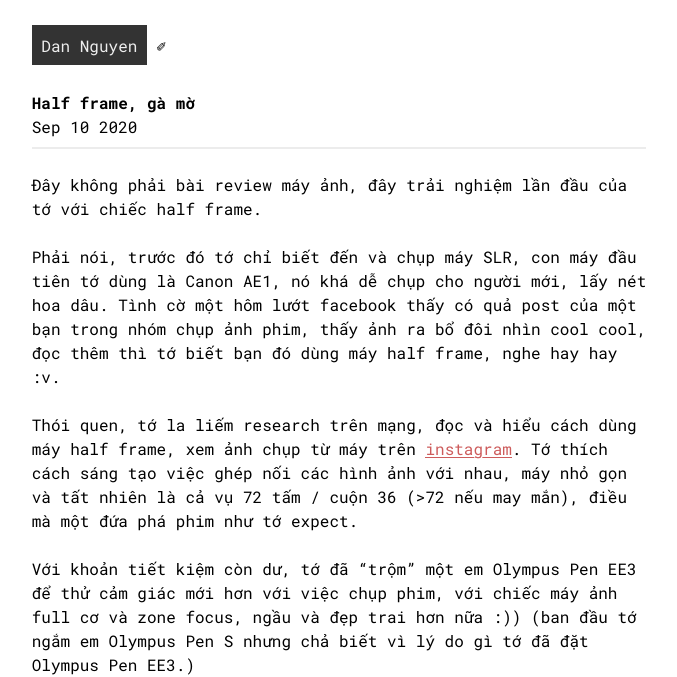
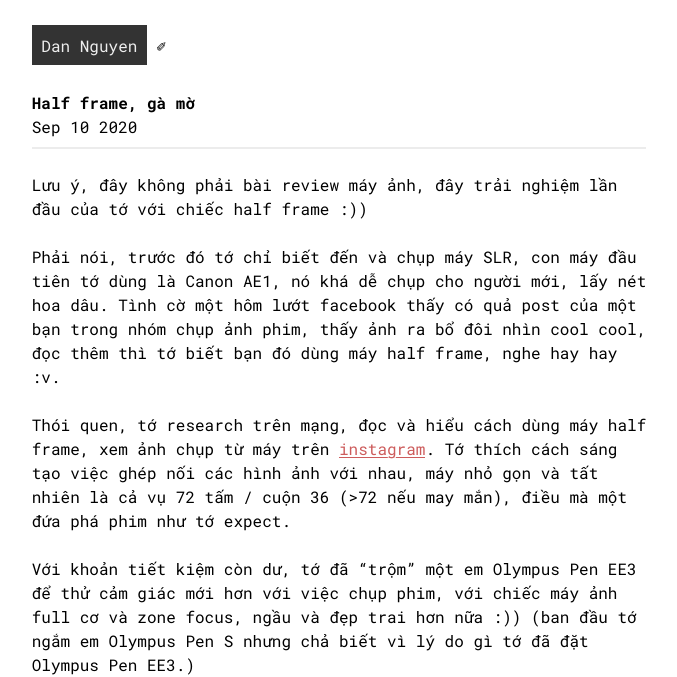
Before and after one commit to eerfsiybbod/eerfsiybbod.github.io, a Jekyll site: the page built from _posts/2020-09-10-half-frame.markdown, in a window 1280 px wide and 900 px high, cut to the strip 0-677 px from the top of the window. Shown: the whole strip, without its empty margins (301-978 px from the left). Built offline with Jekyll 4.4.1, drawn with Linux system fonts in a browser that asks for light colours.

Commit message:
Update 2020-09-10-half-frame.markdown

```diff
--- a/_posts/2020-09-10-half-frame.markdown
+++ b/_posts/2020-09-10-half-frame.markdown
@@ -4,11 +4,11 @@ title:  "Half frame, gà mờ"
 date:   2020-09-10
 ---
 
-Đây không phải bài review máy ảnh, đây trải nghiệm lần đầu của tớ với chiếc half frame.
+Lưu ý, đây không phải bài review máy ảnh, đây trải nghiệm lần đầu của tớ với chiếc half frame :))
 
 Phải nói, trước đó tớ chỉ biết đến và chụp máy SLR, con máy đầu tiên tớ dùng là Canon AE1, nó khá dễ chụp cho người mới, lấy nét hoa dâu. Tình cờ một hôm lướt facebook thấy có quả post của một bạn trong nhóm chụp ảnh phim, thấy ảnh ra bổ đôi nhìn cool cool, đọc thêm thì tớ biết bạn đó dùng máy half frame, nghe hay hay :v.
 
-Thói quen, tớ la liếm research trên mạng, đọc và hiểu cách dùng máy half frame, xem ảnh chụp từ máy trên [instagram](https://www.instagram.com/explore/tags/halfframe/). Tớ thích cách sáng tạo việc ghép nối các hình ảnh với nhau, máy nhỏ gọn và tất nhiên là cả vụ 72 tấm / cuộn 36 (>72 nếu may mắn), điều mà một đứa phá phim như tớ expect.
+Thói quen, tớ research trên mạng, đọc và hiểu cách dùng máy half frame, xem ảnh chụp từ máy trên [instagram](https://www.instagram.com/explore/tags/halfframe/). Tớ thích cách sáng tạo việc ghép nối các hình ảnh với nhau, máy nhỏ gọn và tất nhiên là cả vụ 72 tấm / cuộn 36 (>72 nếu may mắn), điều mà một đứa phá phim như tớ expect.
 
 Với khoản tiết kiệm còn dư, tớ đã "trộm" một em Olympus Pen EE3 để thử cảm giác mới hơn với việc chụp phim, với chiếc máy ảnh full cơ và zone focus, ngầu và đẹp trai hơn nữa :)) (ban đầu tớ ngắm em Olympus Pen S nhưng chả biết vì lý do gì tớ đã đặt Olympus Pen EE3.)
 
```
